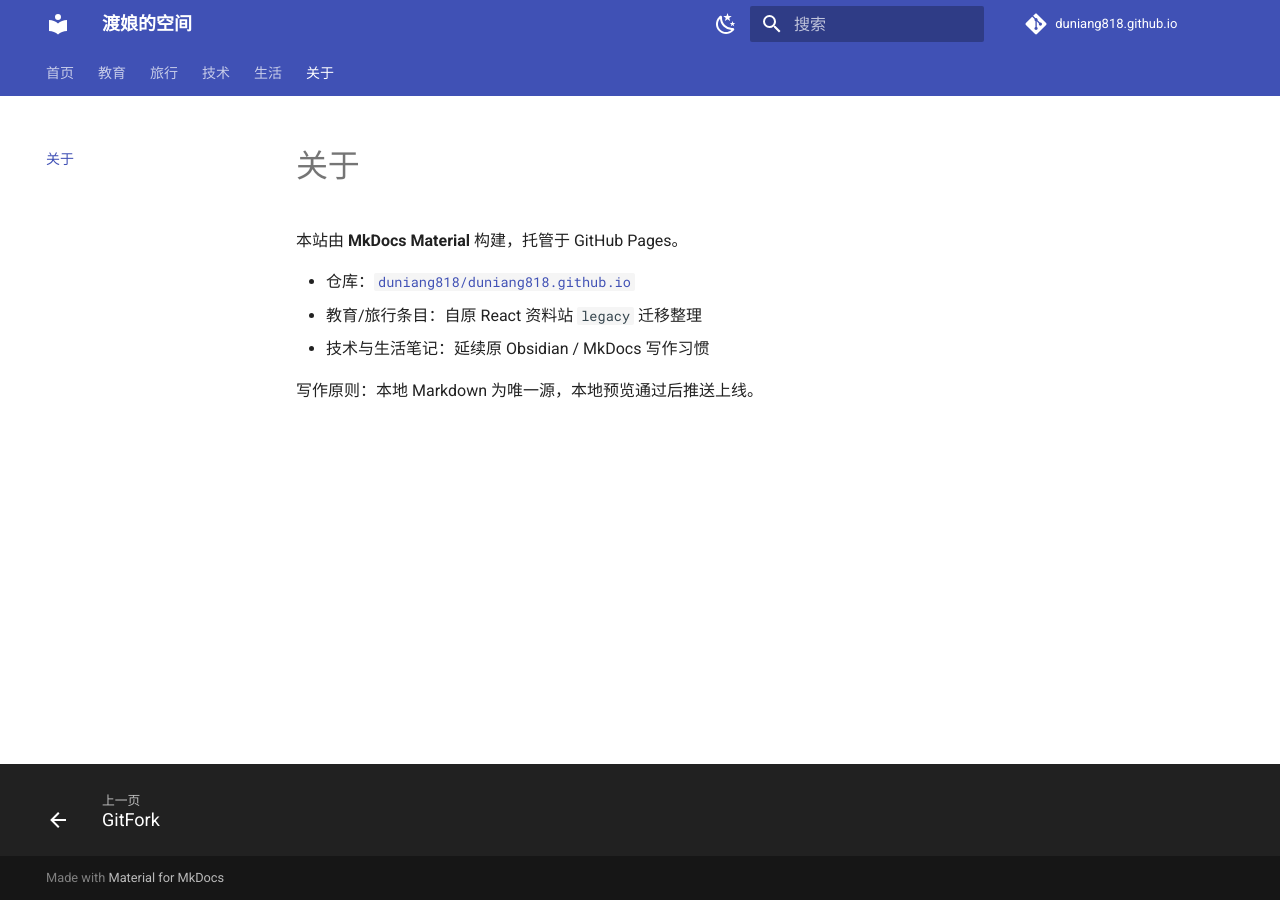
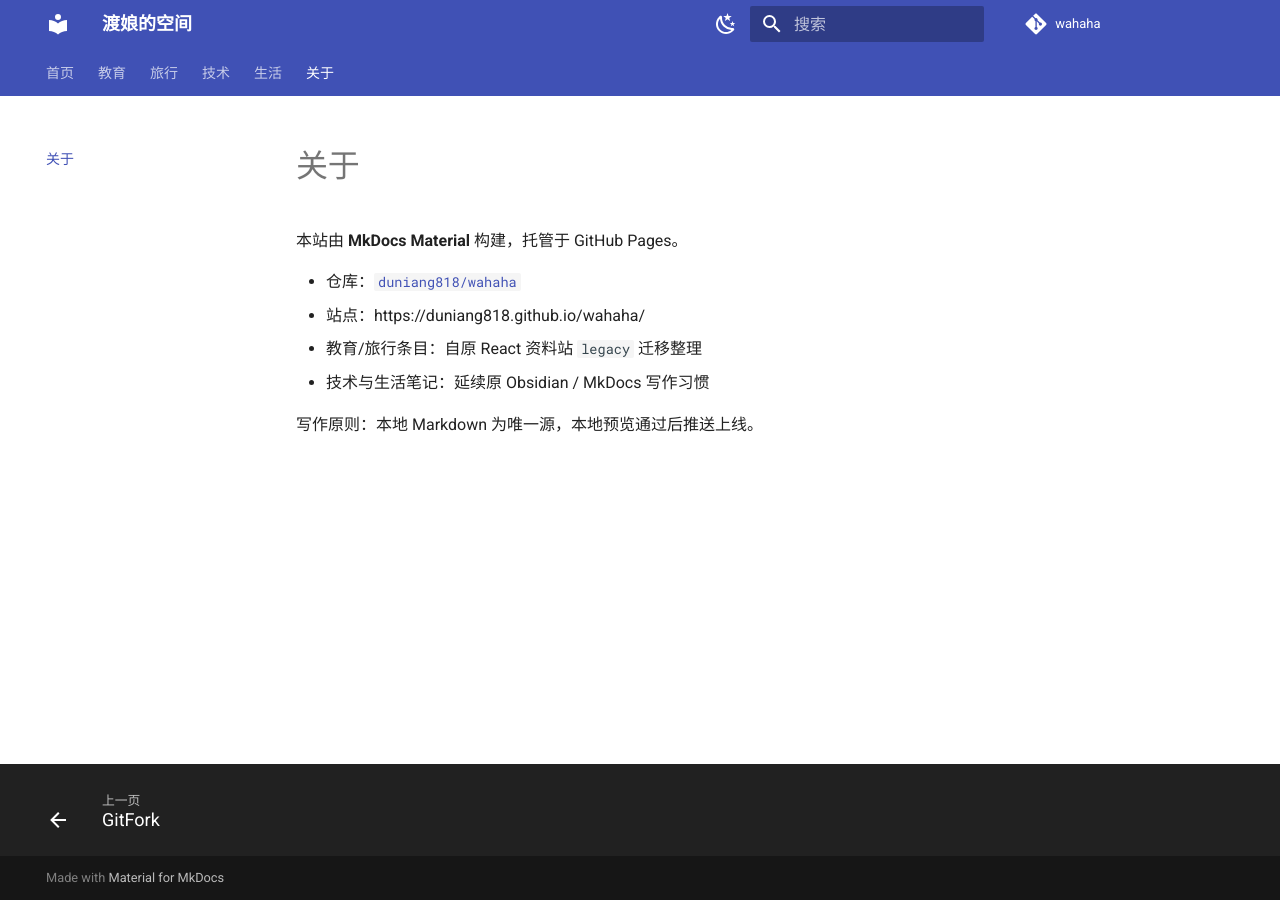
Before and after one commit to duniang818/wahaha, an MkDocs documentation site: the page built from docs/about.md, in a window 1280 px wide. Built offline with MkDocs 1.6.1 and Material for MkDocs 9.7.7, drawn with Linux system fonts in a browser that asks for light colours; comment, search, counter and statistics services are not loaded.

Commit message:
fix: 将站点 URL 对齐到 wahaha 项目 Pages 路径
仓库已重命名为 wahaha，更新 site_url / repo 链接为 /wahaha/ 以免资源路径错误。

Co-authored-by: Cursor <cursoragent@cursor.com>

```diff
--- a/docs/about.md
+++ b/docs/about.md
@@ -2,7 +2,8 @@
 
 本站由 **MkDocs Material** 构建，托管于 GitHub Pages。
 
-- 仓库：[`duniang818/duniang818.github.io`](https://github.com/duniang818/duniang818.github.io)
+- 仓库：[`duniang818/wahaha`](https://github.com/duniang818/wahaha)
+- 站点：https://duniang818.github.io/wahaha/
 - 教育/旅行条目：自原 React 资料站 `legacy` 迁移整理
 - 技术与生活笔记：延续原 Obsidian / MkDocs 写作习惯
 
--- a/mkdocs.yml
+++ b/mkdocs.yml
@@ -1,7 +1,7 @@
 site_name: 渡娘的空间
-site_url: https://duniang818.github.io/
-repo_url: https://github.com/duniang818/duniang818.github.io
-repo_name: duniang818.github.io
+site_url: https://duniang818.github.io/wahaha/
+repo_url: https://github.com/duniang818/wahaha
+repo_name: wahaha
 edit_uri: edit/main/docs/
 site_description: 教育 · 旅行 · 技术 · 生活 — 个人知识库与博客
 
```
Also changed, not shown: README.md (+4 -6 lines), docs/index.md (+2 -2 lines).
